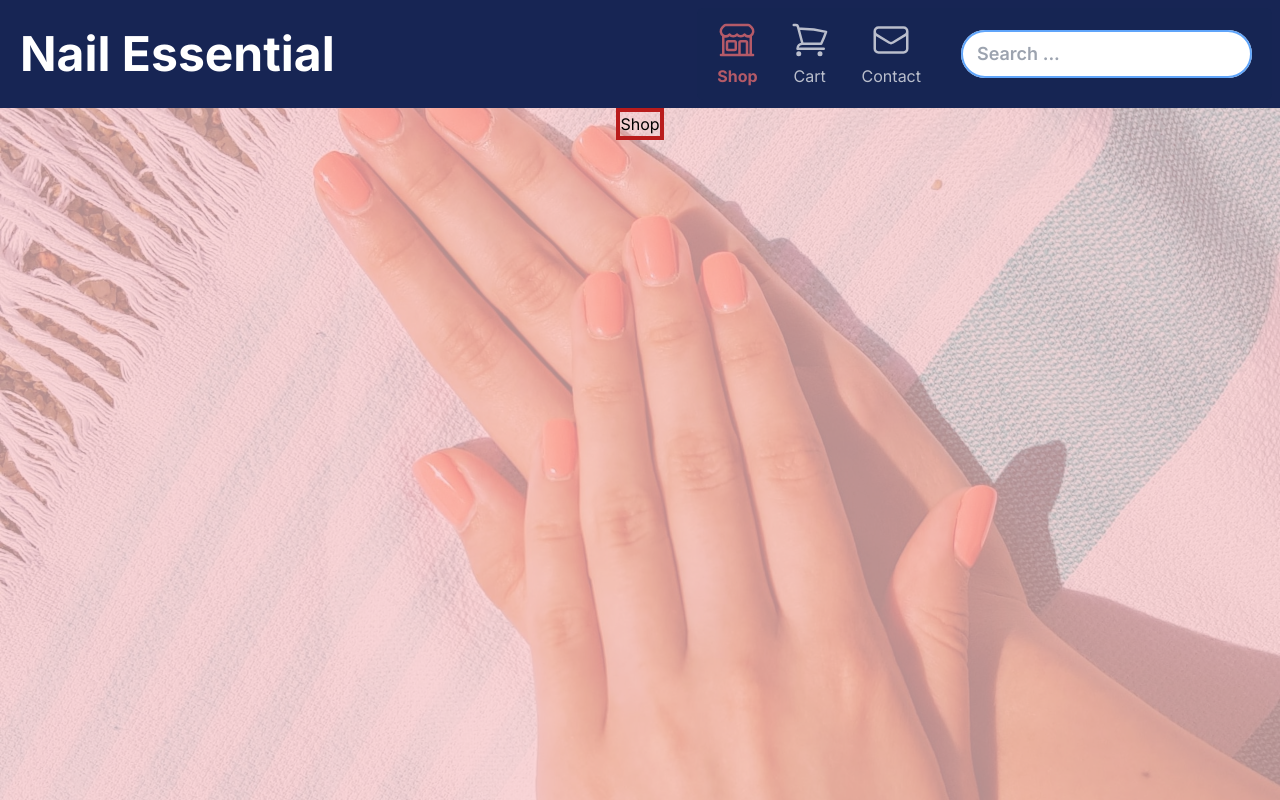
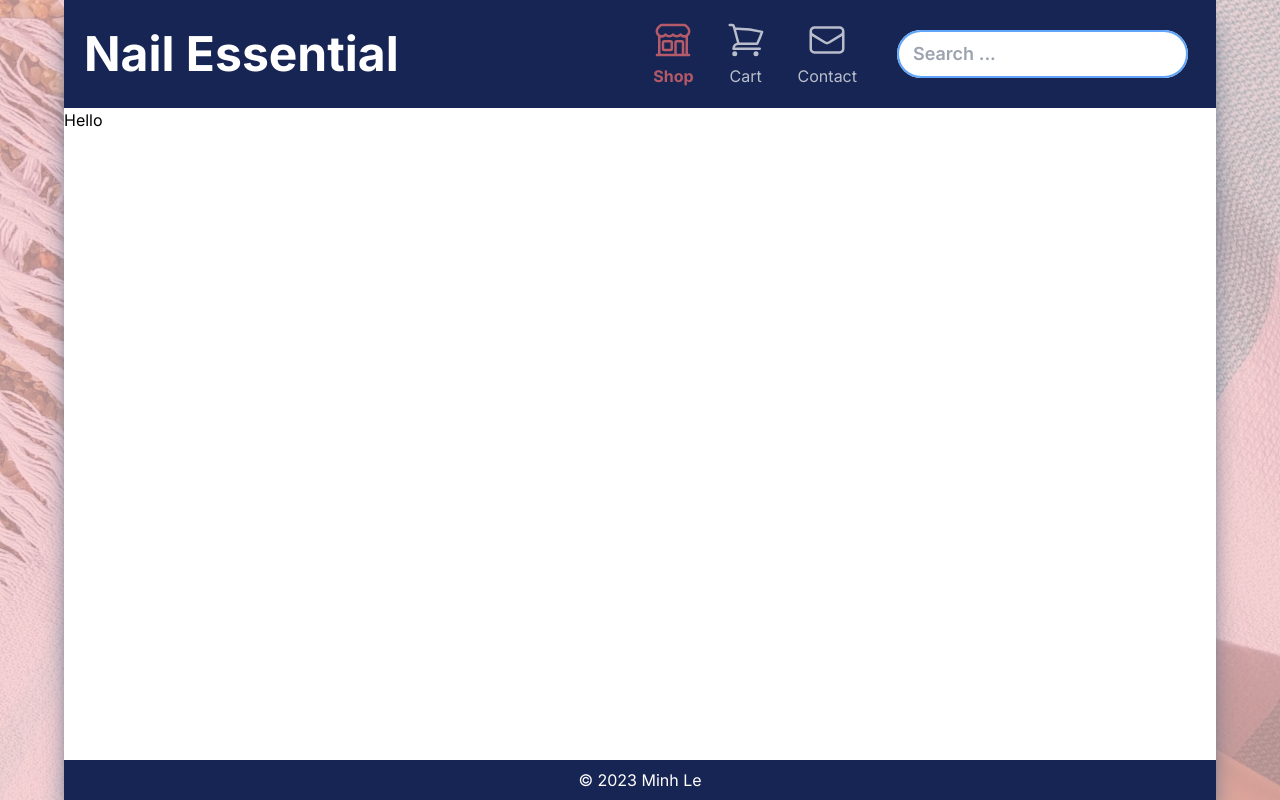
Before and after one commit to ledminh/my-favorite-shop, a Next.js app: page /shop in a window 1280 px wide. Built offline with nearby package versions, Linux system fonts and the light colour scheme.

Commit message:
Add Footer and Body to Content page layout

```diff
--- a/src/app/(content_pages)/layout.tsx
+++ b/src/app/(content_pages)/layout.tsx
@@ -4,8 +4,11 @@ import Header from "@/components/Header";
 export default function Layout({ children }: { children: React.ReactNode }) {
   return (
     <Wrapper>
-      <Header full />
-      {children}
+      <HeaderWrapper>
+        <Header full />
+      </HeaderWrapper>
+      <Main>{children}</Main>
+      <Footer>&copy; {new Date().getFullYear()} Minh Le</Footer>
     </Wrapper>
   );
 }
@@ -16,8 +19,24 @@ export default function Layout({ children }: { children: React.ReactNode }) {
 
 const Wrapper: ComponentWithChildren = ({ children }) => {
   return (
-    <div className="flex flex-col items-center justify-start w-full h-full">
+    <div className="container flex flex-col justify-between w-full max-w-6xl min-h-screen bg-white shadow-xl shadow-slate-500">
       {children}
     </div>
   );
 };
+
+const HeaderWrapper: ComponentWithChildren = ({ children }) => {
+  return <div>{children}</div>;
+};
+
+const Main: ComponentWithChildren = ({ children }) => {
+  return <div className="flex flex-col flex-grow">{children}</div>;
+};
+
+const Footer: ComponentWithChildren = ({ children }) => {
+  return (
+    <div className="flex flex-row items-center justify-center p-2 text-white bg-blue-950">
+      {children}
+    </div>
+  );
+};
--- a/src/app/(content_pages)/shop/page.tsx
+++ b/src/app/(content_pages)/shop/page.tsx
@@ -1,3 +1,3 @@
 export default function Shop() {
-  return <div className="border-4 border-red-700">Shop</div>;
+  return <h1>Hello</h1>;
 }
--- a/src/components/Header/FullHeader.tsx
+++ b/src/components/Header/FullHeader.tsx
@@ -25,9 +25,7 @@ export default function HeaderFull() {
 
 const Wrapper: ComponentWithChildren = ({ children }) => {
   return (
-    <div className="container flex flex-row p-2 bg-blue-950 flex-nowrap max-w-7xl">
-      {children}
-    </div>
+    <div className="flex flex-row p-2 bg-blue-950 flex-nowrap">{children}</div>
   );
 };
 
```
